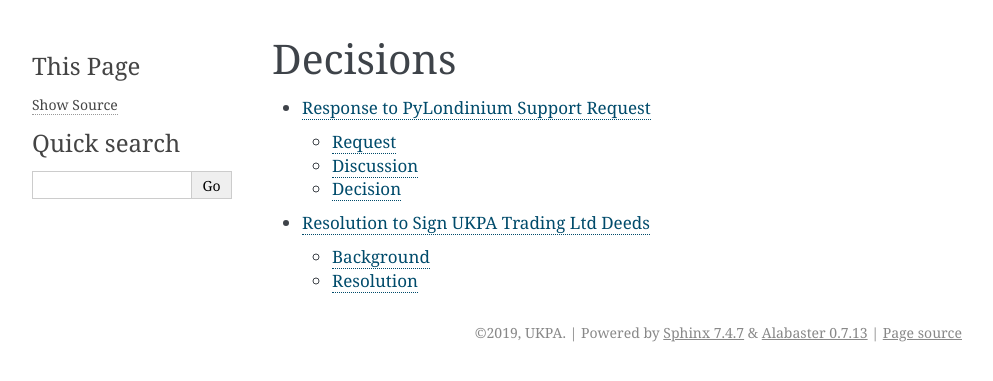
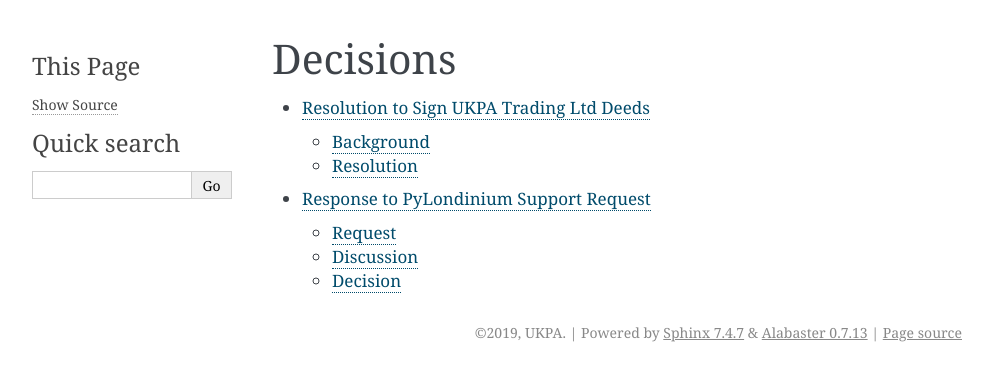
Before and after one commit to UKPythonAssociation/ukpa-internaldocs, a Sphinx documentation site: the page built from source/decisions/index.rst, in a window 1280 px wide. Shown: the top 381 px of the page, without its empty margins (148-1141 px from the left). Built offline with Sphinx 7.4.7, drawn with Linux system fonts in a browser that asks for light colours.

```diff
--- a/source/decisions/index.rst
+++ b/source/decisions/index.rst
@@ -3,5 +3,5 @@ Decisions
 
 .. toctree::
 
+   ukpatl-deeds
    pylondinium
-   ukpatl-deeds
```
